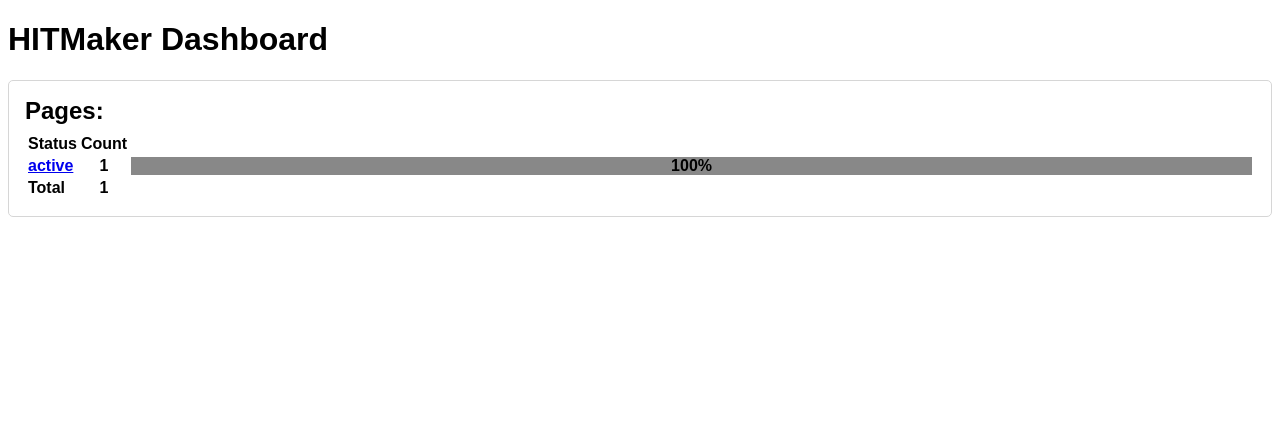
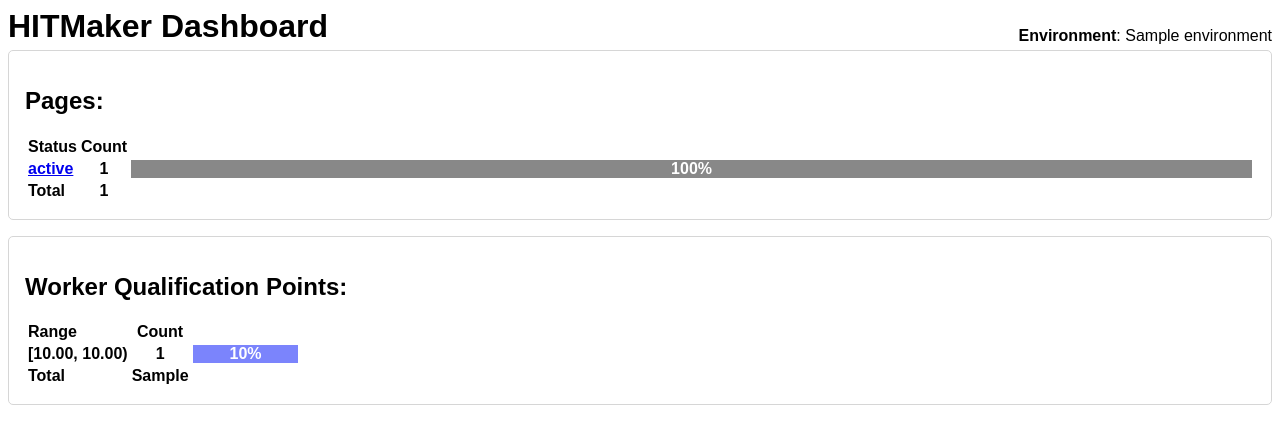
Before and after one commit to Dzeri96/sci-annot-HITmaker, a Django app: template web/templates/web/index.html in a window 1280 px wide. Shown: the top 444 px of the page. Run offline with Django 3.2, Linux system fonts and the light colour scheme; the template is opened without the code that fills it: most values are stand-ins (such as "Sample title", 1, 10 or a date in 2020); lists and menus that the app fills with data are empty.

Commit message:
Added worker points distribution to dashboard

```diff
--- a/web/static/web/index.css
+++ b/web/static/web/index.css
@@ -2,12 +2,27 @@
     border: 1px solid #D6D6D6;
     border-radius: 5px;
     padding: 1em;
+    margin-bottom: 1em;
 }
 
-h2 {
-    margin: 0 0 0.3em 0;
+h1 {
+    margin-right: auto;
+    margin-top: 0;
+    margin-bottom: 0;
 }
+
 table {
     width: 100%;
 }
 th:last-child {width: 100%;}/*Setting the width of column 3.*/
+
+.chart-bar {
+    color: white
+}
+
+#header-container {
+    display: flex;
+    flex-direction: row;
+    align-items: flex-end;
+    margin: 0 0 0.3em 0;
+}
--- a/web/templates/web/index.html
+++ b/web/templates/web/index.html
@@ -9,25 +9,51 @@
         <link rel="stylesheet" type="text/css" href="{% static 'web/style.css' %}?{% cache_bust %}">
     </head>
   <body>
-    <h1>HITMaker Dashboard</h1>
+    <div id="header-container">
+        <h1>HITMaker Dashboard</h1>
+        <div style="justify-self: flex-end; "><b>Environment</b>: {{environment}}</div>
+    </div>
     <div id="status-container">
         <h2>Pages:</h2>
-        <table class="fixed">
+        <table>
             <tr><th align="left">Status</th><th>Count</th><th></th></tr>
             {% for entry in status_counts %}
                 <tr>
                     <th align="left"><a href="/review?page_status={{entry.status}}">{{entry.status}}</a></th>
                     <th>{{entry.count}}</th>
                     <th>
-                        <div style="background-color: {{entry.color}}; width: {% widthratio entry.count total_count 100 %}%;">
-                            {% widthratio entry.count total_count 100 %}%
+                        <div class="chart-bar" style="background-color: {{entry.color}}; width: {% widthratio entry.count total_page_count 100 %}%;">
+                            {% widthratio entry.count total_page_count 100 %}%
                         </div>
                     </th>
                 </tr>
             {% endfor %}
             <tr>
                 <th align="left"><b>Total</b></th>
-                <th>{{total_count}}</th>
+                <th>{{total_page_count}}</th>
+                <th>
+                </th>
+            </tr>
+        </table>
+    </div>
+    <div id="status-container">
+        <h2>Worker Qualification Points:</h2>
+        <table>
+            <tr><th align="left">Range</th><th>Count</th><th></th></tr>
+            {% for entry in worker_points_buckets %}
+                <tr>
+                    <th align="left"><nobr>[{{entry.begin | floatformat:2}}, {{entry.end | floatformat:2}})</nobr></th>
+                    <th>{{entry.count}}</th>
+                    <th>
+                        <div class="chart-bar" style="background-color: #7b84fc; width: {% widthratio entry.count nr_workers 100 %}%;">
+                            {% widthratio entry.count nr_workers 100 %}%
+                        </div>
+                    </th>
+                </tr>
+            {% endfor %}
+            <tr>
+                <th align="left"><b>Total</b></th>
+                <th>{{nr_workers}}</th>
                 <th>
                 </th>
             </tr>
```
Also changed, not shown: repository.py (+48 -1 lines), web/views.py (+8 -3 lines).
